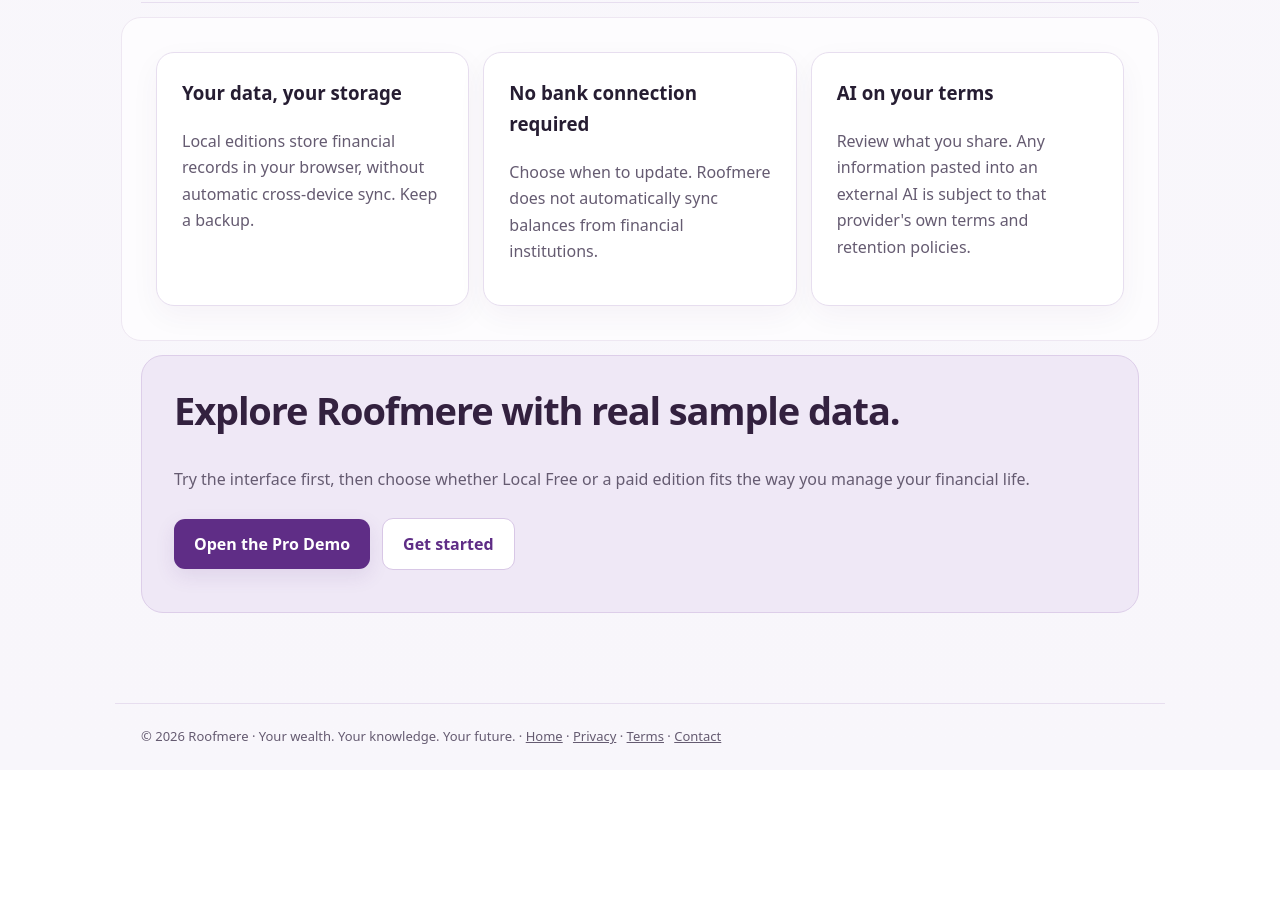
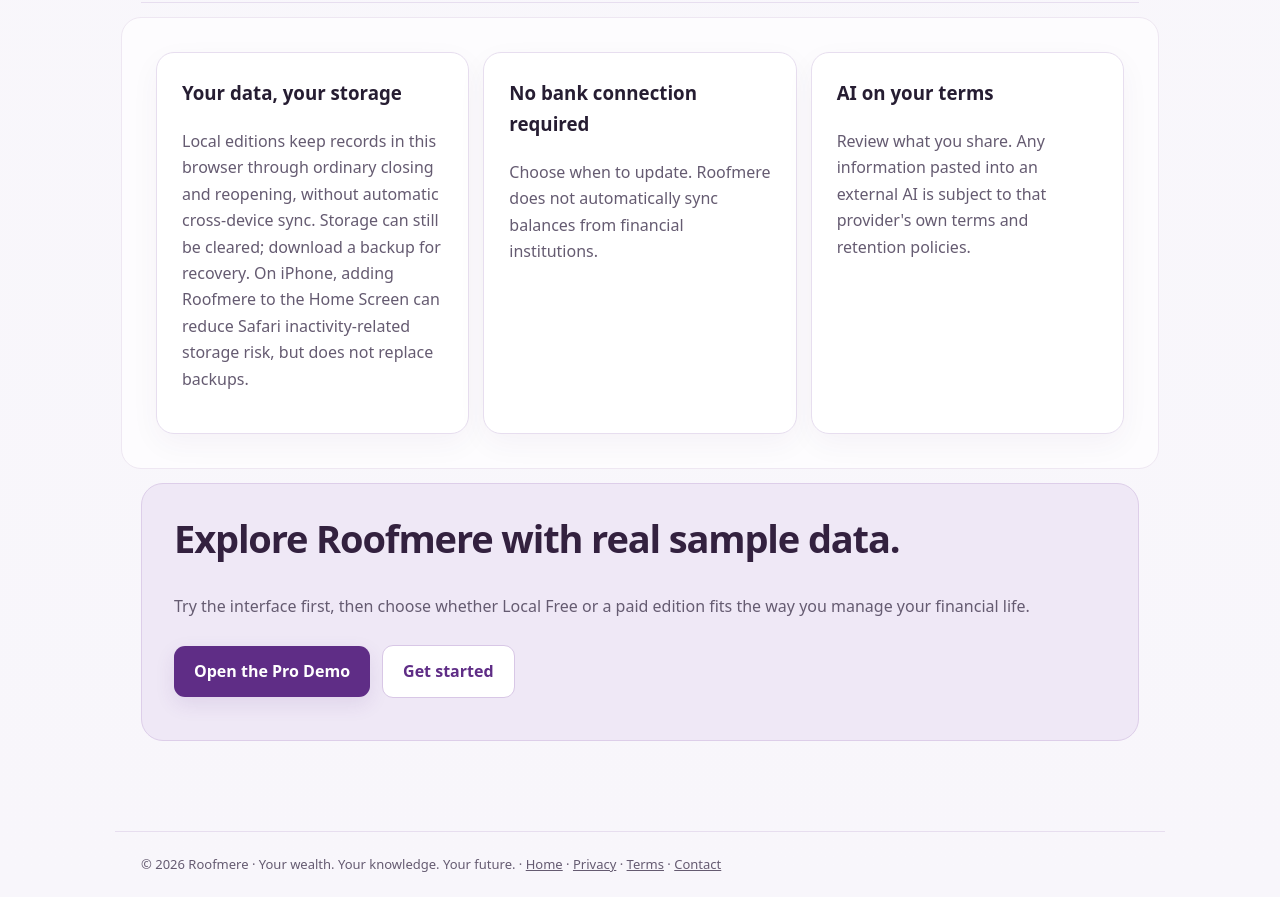
Before and after one commit to lilycao2026/roofmere-website, a plain HTML site: page product.html in a window 1280 px wide. Shown: the part 3178-4075 px from the top of the page. Before the commit the page ends 3948 px from the top, so only its background shows below. Drawn offline with Linux system fonts and the light colour scheme.

Commit message:
Align product page Local storage description with backup and Home Screen guidance

```diff
--- a/product.html
+++ b/product.html
@@ -53,7 +53,7 @@ footer{border-color:#e7deef}a:focus-visible{outline:3px solid #9a70ba;outline-of
 <section class="tour-section reverse" id="stay-organized"><div class="tour-copy"><span class="tag">02 · Your information, organized</span><h2>Keep what matters together.</h2><p>Use supported imports to bring in account information without retyping it line by line. Review the results and update when your information changes; manual entry is available for details a file does not contain. No daily transaction tracking required.</p><a class="cta secondary" href="get-started.html">See how to get started</a></div><div class="tour-media" data-video><button class="video-launch" type="button" aria-label="Play fullscreen: Roofmere walkthrough: keep financial information organized"><span class="video-thumb"><img src="assets/posters/FC460B15-3B6C-4E4E-B5C7-7E7077974851.png" alt="Preview of Roofmere walkthrough: keep financial information organized" loading="lazy"></span></button><video preload="none" playsinline aria-label="Roofmere walkthrough: keep financial information organized"><source src="roofmere-02-keep-it-organized.mp4" type="video/mp4">Your browser does not support video.</video><div class="media-fallback"><p>Explore the real organization workflow in the sample app.</p><a href="https://roofmere.netlify.app/?sample">Open demo</a></div></div></section>
 <section class="tour-section" id="ai-export"><div class="tour-copy"><span class="tag">03 · Local Pro feature</span><h2>Bring your financial context to the AI you choose.</h2><p>Prepare a reviewable financial snapshot for a compatible external AI service. You choose what to copy and where to paste it. Roofmere does not automatically send your financial information to AI.</p><p><strong>Try it before you buy:</strong> AI Context Export is available in the fictional-data Pro Demo, but not in Local Free. Local Pro unlocks the feature for your own records.</p><a class="cta" href="https://roofmere.netlify.app/?sample&tab=export">Try AI Export in the Pro Demo</a><a class="cta secondary" href="ai-export.html">How AI Export works</a></div><div class="tour-media" data-video><button class="video-launch" type="button" aria-label="Play fullscreen: Roofmere AI Context Export walkthrough"><span class="video-thumb"><img src="assets/posters/D1647B01-AD62-45D1-A59C-9535E9996967.png" alt="Preview of Roofmere AI Context Export walkthrough" loading="lazy"></span></button><video preload="none" playsinline aria-label="Roofmere AI Context Export walkthrough"><source src="roofmere-03-ai-context-export.mp4" type="video/mp4">Your browser does not support video.</video><div class="media-fallback"><p>Explore AI Context Export in the Pro Demo using fictional financial information.</p><a href="https://roofmere.netlify.app/?sample">Try Pro Demo</a></div></div></section>
 <section><h2>Choose the version that fits.</h2><table class="edition-table"><thead><tr><th scope="col">Version</th><th scope="col">What you can do</th><th scope="col">AI Context Export</th></tr></thead><tbody><tr><td><strong>Pro Demo</strong><br><span class="fineprint">Free to explore</span></td><td>Explore Pro features using fictional sample data</td><td>Yes, sample data only</td></tr><tr><td><strong>Local Free</strong><br><span class="fineprint">Free</span></td><td>Build your own browser-local financial overview and use supported imports and backups</td><td>No</td></tr><tr><td><strong>Local Pro</strong><br><span class="fineprint">$39 beta / $49 planned regular, one-time</span></td><td>Advanced imports, reporting and AI Context Export with your own data</td><td>Yes</td></tr><tr><td><strong>Private Cloud</strong></td><td>Self-hosted household sharing, sync and document Vault; setup and maintenance required</td><td>Check current edition details</td></tr></tbody></table><p class="fineprint">Pro Demo is a demonstration mode, not a separate purchased edition. Check current purchasing availability before payment.</p></section>
-<section><div class="feature-grid"><article class="card"><h3>Your data, your storage</h3><p>Local editions store financial records in your browser, without automatic cross-device sync. Keep a backup.</p></article><article class="card"><h3>No bank connection required</h3><p>Choose when to update. Roofmere does not automatically sync balances from financial institutions.</p></article><article class="card"><h3>AI on your terms</h3><p>Review what you share. Any information pasted into an external AI is subject to that provider's own terms and retention policies.</p></article></div></section>
+<section><div class="feature-grid"><article class="card"><h3>Your data, your storage</h3><p>Local editions keep records in this browser through ordinary closing and reopening, without automatic cross-device sync. Storage can still be cleared; download a backup for recovery. On iPhone, adding Roofmere to the Home Screen can reduce Safari inactivity-related storage risk, but does not replace backups.</p></article><article class="card"><h3>No bank connection required</h3><p>Choose when to update. Roofmere does not automatically sync balances from financial institutions.</p></article><article class="card"><h3>AI on your terms</h3><p>Review what you share. Any information pasted into an external AI is subject to that provider's own terms and retention policies.</p></article></div></section>
 <section class="end-cta"><h2>Explore Roofmere with real sample data.</h2><p>Try the interface first, then choose whether Local Free or a paid edition fits the way you manage your financial life.</p><a class="cta" href="https://roofmere.netlify.app/?sample">Open the Pro Demo</a><a class="cta secondary" href="get-started.html">Get started</a></section>
 </main><footer>© 2026 Roofmere · Your wealth. Your knowledge. Your future. · <a href="index.html">Home</a> · <a href="privacy.html">Privacy</a> · <a href="terms.html">Terms</a> · <a href="contact.html">Contact</a></footer><script src="assets/site-header.js?v=trust-nav-20261030" defer></script><script>
 document.querySelectorAll('[data-video]').forEach(function(box){
```
